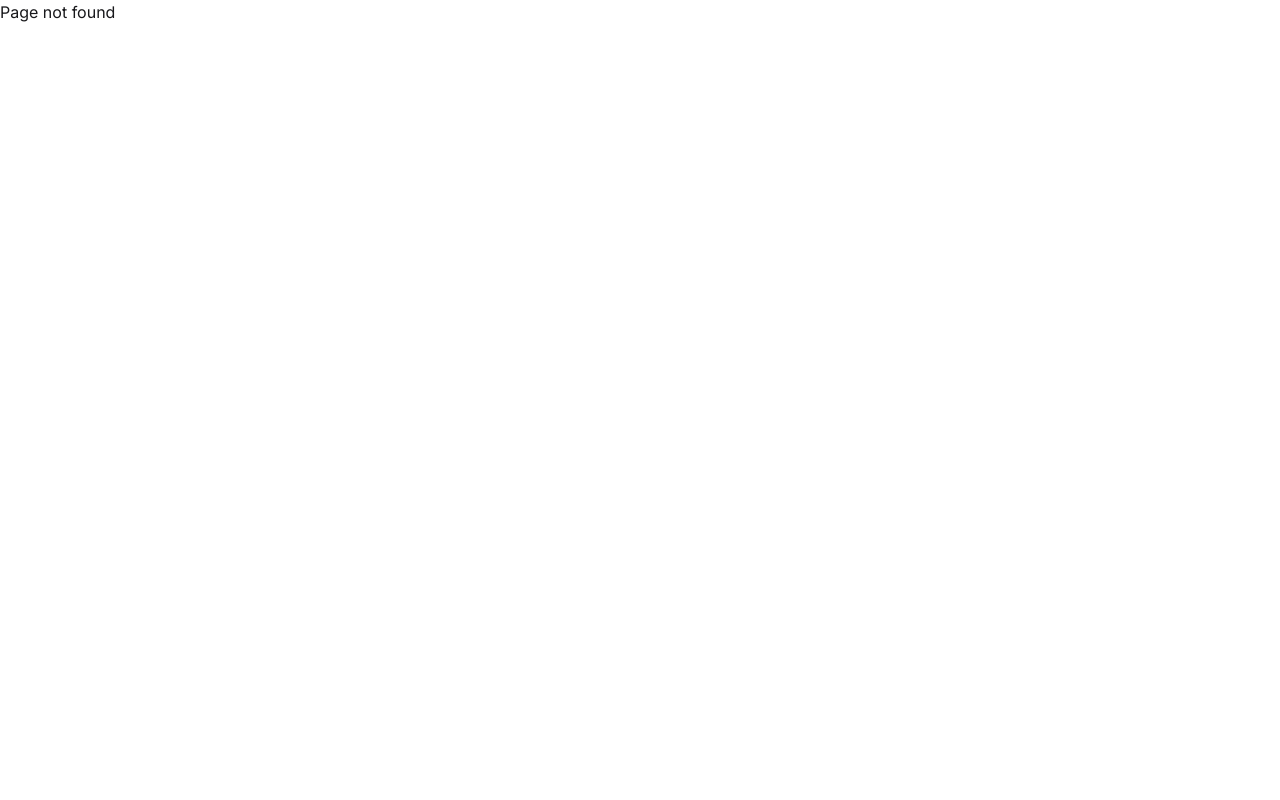
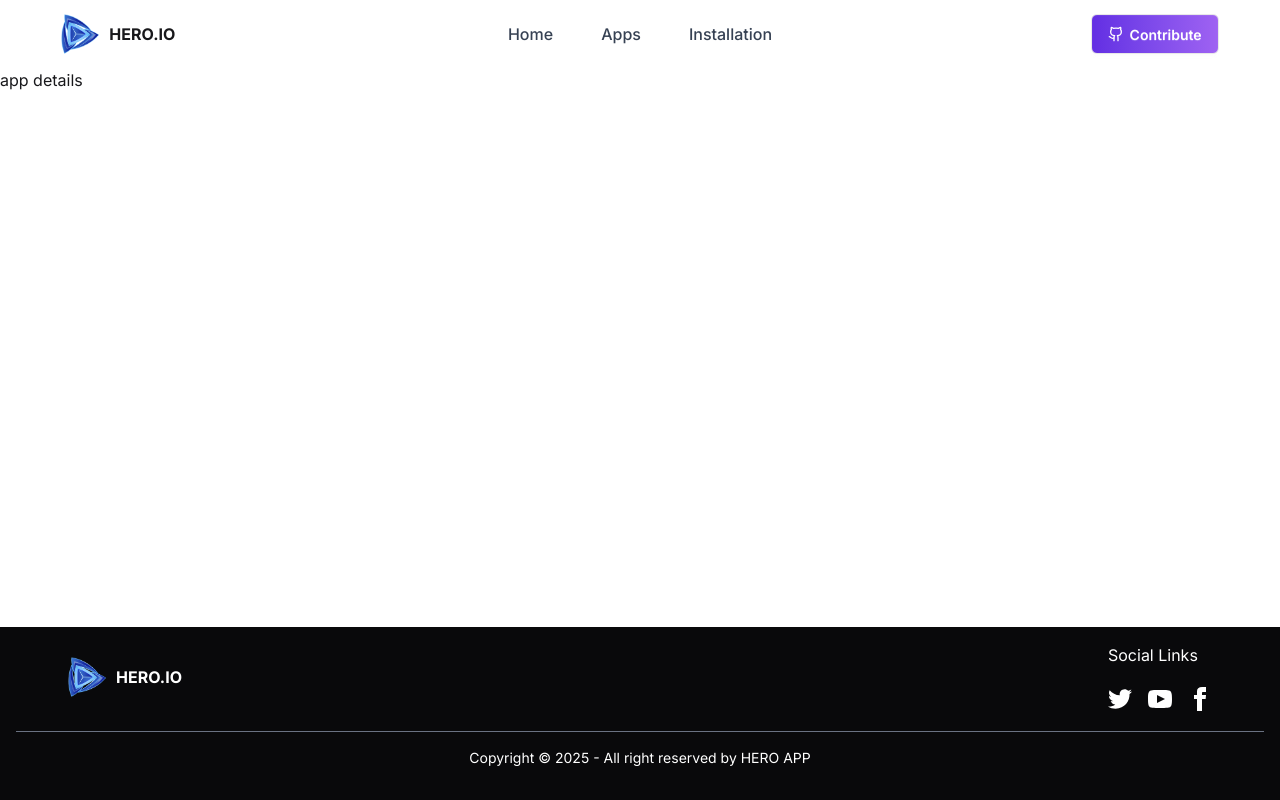
Before and after one commit to Israt-Jahan-Asma/Hero-Apps, a React (Vite) app: page /app-details in a window 1280 px wide. Before the commit this address had no page. Built offline with nearby package versions, Linux system fonts and the light colour scheme.

Commit message:
all page design and functionality done

```diff
--- a/public/apps.json
+++ b/public/apps.json
@@ -162,7 +162,7 @@
     ]
   },
   {
-    "image": "https://images.unsplash.com/photo-1590608897129-79da98d1596a?auto=format&fit=crop&w=800&q=80",
+    "image": "https://images.unsplash.com/photo-1531482615713-2afd69097998?auto=format&fit=crop&w=800&q=80",
     "title": "SafeHome Security",
     "companyName": "GuardTech Systems",
     "id": 10,
@@ -180,7 +180,7 @@
     ]
   },
   {
-    "image": "https://images.unsplash.com/photo-1498050108023-c5249f4df085?auto=format&fit=crop&w=800&q=80",
+    "image": "https://images.unsplash.com/photo-1521737604893-d14cc237f11d?auto=format&fit=crop&w=800&q=80",
     "title": "GlamUp Beauty",
     "companyName": "LuxeCos Labs",
     "id": 11,
--- a/src/Components/AppCards/AppCards.jsx
+++ b/src/Components/AppCards/AppCards.jsx
@@ -8,8 +8,9 @@ const AppCards = ({app}) => {
 
     const {image, downloads, companyName, ratingAvg}= app
 
+
     return (
-        <NavLink to='/'>
+        <NavLink to='/app-details'>
             <div className=' bg-white rounded-md p-4 shadow-sm space-y-4'>
                 <img className='mx-auto rounded-md' src={image} alt="" />
                 <h3 className='font-medium text[20px]'> {companyName}</h3>
--- a/src/Components/Banner.jsx
+++ b/src/Components/Banner.jsx
@@ -6,7 +6,7 @@ import { NavLink } from 'react-router';
 
 const Banner = () => {
     return (
-        <div className='bg-[#f5f5f5] pt-20 text-center space-y-8'>
+        <div className='bg-[#f5f5f5] pt-20 text-center space-y-8 px-2 md:px-0'>
             <div>
                 <h1 className='text-7xl  font-bold'>
                 We Build <br /> <span className='text-transparent bg-clip-text bg-gradient-to-r from-[#632EE3] to-[#9F62F2]'>Productive </span>Apps
--- a/src/Components/Navbar.jsx
+++ b/src/Components/Navbar.jsx
@@ -1,6 +1,5 @@
 import React from 'react';
 import Logo from '../assets/logo.png';
-
 import { NavLink } from 'react-router';
 import { Github } from 'lucide-react';
 
@@ -11,15 +10,62 @@ const Navbar = () => {
     { name: 'Installation', path: '/installation' },
   ];
 
+  const activeStyle =
+    'text-transparent bg-clip-text bg-gradient-to-r from-[#632EE3] to-[#9F62F2] relative after:content-[""] after:absolute after:left-0 after:-bottom-1 after:h-[2px] after:w-full after:bg-gradient-to-r after:from-[#632EE3] after:to-[#9F62F2] after:rounded-full';
+
   return (
     <div className="navbar bg-base-100 mx-auto md:w-11/12">
+      {/* Navbar Start */}
       <div className="navbar-start">
+        {/* Mobile Dropdown */}
+        <div className="dropdown">
+          <div tabIndex={0} role="button" className="btn btn-ghost lg:hidden">
+            <svg
+              xmlns="http://www.w3.org/2000/svg"
+              className="h-6 w-6"
+              fill="none"
+              viewBox="0 0 24 24"
+              stroke="currentColor"
+            >
+              <path
+                strokeLinecap="round"
+                strokeLinejoin="round"
+                strokeWidth="2"
+                d="M4 6h16M4 12h8m-8 6h16"
+              />
+            </svg>
+          </div>
+          <ul
+            tabIndex={0}
+            className="menu menu-sm dropdown-content bg-base-100 rounded-box z-[1] mt-3 w-52 p-2 shadow"
+          >
+            {links.map((link) => (
+              <li key={link.path}>
+                <NavLink
+                  to={link.path}
+                  className={({ isActive }) =>
+                    `relative text-[16px] font-medium transition-all duration-300 ${
+                      isActive
+                        ? activeStyle
+                        : 'text-gray-700 hover:text-[#632EE3]'
+                    }`
+                  }
+                >
+                  {link.name}
+                </NavLink>
+              </li>
+            ))}
+          </ul>
+        </div>
+
+        {/* Logo */}
         <NavLink to="/" className="flex items-center gap-2">
           <img className="w-[40px] h-[40px]" src={Logo} alt="" />
           <h2 className="font-bold">HERO.IO</h2>
         </NavLink>
       </div>
 
+      {/* Navbar Center (Desktop) */}
       <div className="navbar-center hidden lg:flex">
         <ul className="menu menu-horizontal px-1 gap-6">
           {links.map((link) => (
@@ -27,10 +73,11 @@ const Navbar = () => {
               <NavLink
                 to={link.path}
                 className={({ isActive }) =>
-                  `relative text-[16px] font-medium transition-all duration-300
-                   ${isActive
-                     ? 'text-transparent bg-clip-text bg-gradient-to-r from-[#632EE3] to-[#9F62F2] after:content-[""] after:absolute after:left-0 after:-bottom-1 after:h-[2px] after:w-full after:bg-gradient-to-r after:from-[#632EE3] after:to-[#9F62F2] after:rounded-full'
-                     : 'text-gray-700'}`
+                  `relative text-[16px] font-medium transition-all duration-300 ${
+                    isActive
+                      ? activeStyle
+                      : 'text-gray-700 hover:text-[#632EE3]'
+                  }`
                 }
               >
                 {link.name}
@@ -40,9 +87,14 @@ const Navbar = () => {
         </ul>
       </div>
 
+      {/* Navbar End */}
       <div className="navbar-end">
-
-        <a className="btn bg-gradient-to-r from-[#632EE3] to-[#9F62F2] text-white rounded-md" href='https://github.com/Israt-Jahan-Asma'><Github /> Contribute</a>
+        <a
+          href="https://github.com/Israt-Jahan-Asma"
+          className="btn bg-gradient-to-r from-[#632EE3] to-[#9F62F2] text-white rounded-md"
+        >
+          <Github className="w-4 h-4" /> Contribute
+        </a>
       </div>
     </div>
   );
--- a/src/Components/TrendingApps.jsx
+++ b/src/Components/TrendingApps.jsx
@@ -12,7 +12,7 @@ const TrendingApps = () => {
         <div className='text-center py-20 bg-[#f5f5f5] space-y-4 mx-auto'>
             <h2 className='font-bold text-5xl'>Trending Apps</h2>
             <p className='text-[#627382]'>Explore All Trending Apps on the Market developed by us</p>
-            <div className='grid grid-cols-4 gap-4 w-10/12 mx-auto py-5'>
+            <div className='grid grid-cols-1 md:grid-cols-4 gap-4 w-10/12 mx-auto py-5'>
                 {
                     featureApps.map(app=>(<AppCards key={apps.id} app={app}></AppCards>))
                 }
--- /dev/null
+++ b/src/Pages/AppDetails.jsx
@@ -0,0 +1,11 @@
+import React from 'react';
+
+const AppDetails = () => {
+    return (
+        <div>
+            app details
+        </div>
+    );
+};
+
+export default AppDetails;
--- a/src/Pages/Apps.jsx
+++ b/src/Pages/Apps.jsx
@@ -1,11 +1,42 @@
-import React from 'react';
+import React, { useState } from 'react';
+import useApps from '../Components/useApps';
+import AppCards from '../Components/AppCards/AppCards';
+import { Search } from 'lucide-react';
 
 const Apps = () => {
+    const { apps, loading, error } = useApps()
+
+    const [search, setSearch] = useState('')
+    const term = search.trim().toLocaleLowerCase()
+    const searchApps = term? apps.filter(app=>app.companyName.toLocaleLowerCase().includes(term)) : apps
+
+
+
     return (
-        <div>
-            <h1>this is app page</h1>
+        <div className='text-center py-20 bg-[#f5f5f5] space-y-4 mx-auto'>
+            <h2 className='font-bold text-5xl'>Our All Applications</h2>
+            <p className='text-[#627382]'>Explore All Apps on the Market developed by us. We code for Millions</p>
+            <div className='flex justify-between mx-auto w-10/12'>
+                <p className='font-semibold text-2xl'>({searchApps.length}) Apps Found</p>
+                <label className="input input-bordered bg-[#f5f5f5] flex items-center gap-2">
+                    <Search className="text-gray-400" />
+                    <input value={search} onChange={(e)=> setSearch(e.target.value)} type="search" className="grow" placeholder="Search Apps" />
+                </label>
+
+            </div>
+            <div>
+                {
+                    searchApps.length> 0 ?<div className='grid grid-cols-1 md:grid-cols-4 gap-4 w-10/12 mx-auto py-5'>
+                {
+                     searchApps.map(app => (<AppCards key={apps.id} app={app}></AppCards>))
+                }
+            </div>: <p className='text-center font-bold text-6xl'>No Apps Found {search}</p>
+                }
+
+            </div>
         </div>
     );
+
 };
 
 export default Apps;
--- a/src/Route/Route.jsx
+++ b/src/Route/Route.jsx
@@ -5,6 +5,7 @@ import Errorpage from '../ErrorPage/Errorpage';
 import Home from '../Pages/Home';
 import Apps from '../Pages/Apps'
 import Installation from '../Pages/Installation'
+import AppDetails from '../Pages/AppDetails';
 export const router = createBrowserRouter([
   {
     path: "/",
@@ -25,6 +26,10 @@ export const router = createBrowserRouter([
         {
             path:'/installation',
             Component: Installation
+        },
+        {
+            path:'/app-details',
+            Component: AppDetails
         }
     ]
   },
```
